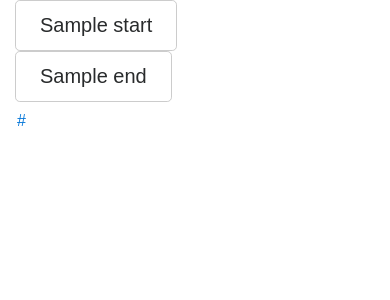
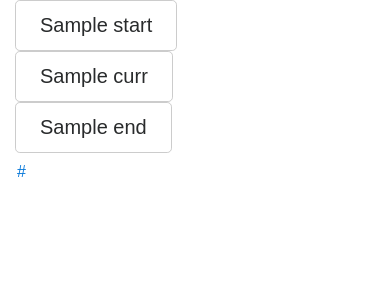
Before and after one commit to Chen-Oliver/wikideg, a Flask app: template templates/index.html in a window 390 px wide. Shown: the top 300 px of the page. Run offline with Flask 2, Linux system fonts and the light colour scheme; the template is opened without the code that fills it: most values are stand-ins (such as "Sample title", 1, 10 or a date in 2020); parts of the project's set-up code (start-up, migrations or seed data) failed here and were passed over; some libraries are stand-ins or nearby versions.

Commit message:
add POST request for links

```diff
--- a/app.py
+++ b/app.py
@@ -1,17 +1,25 @@
-from flask import Flask,render_template
+from flask import Flask,render_template,request
 import wiki
-import page as pg
-
+from copy import deepcopy
 
 app = Flask(__name__)
-
-@app.route("/")
+pageTup = wiki.initPages()
+startPage=pageTup[0]
+copy = deepcopy(pageTup)
+currPage=copy[0]
+endPage=pageTup[1]
+pathHist=[startPage.title]
+@app.route("/",methods=['GET', 'POST'])
 def hello():
-    pageTup = wiki.initPages()
-    startPage=currPage = pageTup[0]
-    endPage = pageTup[1]
-    pathHist = [startPage.title]
-    return(render_template("index.html",start=startPage,curr=currPage,end=endPage))
+    global currPage
+    global pathHist
+    if request.method == "POST":
+        title = request.form.get("submit")
+        nextPage = wiki.wikiJSON("https://en.wikipedia.org/w/api.php?action=query&titles=%s&explaintext=true&prop=extracts|links&pllimit=500&exintro=1&exsentences=1&explaintext=true&format=json"%(title,))
+        currPage.title = wiki.getTitle(nextPage)
+        currPage.description = wiki.getDescr(nextPage)
+        currPage.links = wiki.getLinks(nextPage)
+    return render_template("index.html",start=startPage,curr=currPage,end=endPage)
 
 if __name__ == '__main__':
     app.debug = True
--- a/templates/index.html
+++ b/templates/index.html
@@ -2,7 +2,7 @@
 <html>
 <head>
     <title>Degrees of Wikipedia</title>
-    <link rel="stylesheet" href="static/styles.css">
+    <link rel=stylesheet type=text/css href="{{ url_for('static', filename='style.css') }}">
     <meta charset="UTF-8">
     <meta name="viewport" content="width=device-width, initial-scale=1, shrink-to-fit=no">
      <link rel="stylesheet" href="https://maxcdn.bootstrapcdn.com/bootstrap/4.0.0-alpha.6/css/bootstrap.min.css" integrity="sha384-rwoIResjU2yc3z8GV/NPeZWAv56rSmLldC3R/AZzGRnGxQQKnKkoFVhFQhNUwEyJ" crossorigin="anonymous">
@@ -13,20 +13,26 @@
 <body>
 <div class="container">
   <div class="row" id="startend">
-    <div class="col-md-6">
+    <div class="col-md-4">
       <button type="button" class="btn btn-secondary btn-lg" data-trigger="hover" data-container="body" data-toggle="popover" data-placement="bottom" data-content="{{start.description}}">
         {{start.title}}
       </button>
     </div>
-    <div class="col-md-6">
+    <div class="col-md-4">
+      <button type="button" class="btn btn-secondary btn-lg" data-trigger="hover" data-container="body" data-toggle="popover" data-placement="bottom" data-content="{{curr.description}}">
+        {{curr.title}}
+      </button>
+    </div>
+    <div class="col-md-4">
       <button type="button" class="btn btn-secondary btn-lg" data-trigger="hover" data-container="body" data-toggle="popover" data-placement="bottom" data-content="{{end.description}}">
         {{end.title}}
       </button>
     </div>
-
+<form action="/" method="POST" >
     {% for link in curr.links%}
-      <button type="button" class="btn btn-link">{{link}}</button>
+      <button type="submit" name="submit" class="btn btn-link" value="{{link}}">{{link}}</button>
     {% endfor %}
+</form>
   </div>
 </div>
 <script>
--- a/wiki.py
+++ b/wiki.py
@@ -9,8 +9,8 @@ Book talk|Draft|Draft talk|Education Program|Education Program talk|TimedText|Ti
 Module talk|Gadget|Gadget talk|Gadget definition|Gadget definition talk)(?=:)")
 
 #query for random page
-randomQuery = "https://en.wikipedia.org/w/api.php?action=query&generator=random&grnnamespace=0&explaintext=true&prop=extracts|links&pllimit=500&exintro=1&exsentences=1&explaintext=true&format=json"
-
+randomQuery = "https://en.wikipedia.org/w/api.php?action=query&generator=random&grnnamespace=0&explaintext=true&prop=extracts|links&pllimit=500&exintro=1&exsentences=2&explaintext=true&format=json"
+continueQuery= "https://en.wikipedia.org/w/api.php?action=query&generator=random&grnnamespace=0&explaintext=true&prop=extracts|links&pllimit=500&plcontinue=%s&exintro=1&exsentences=2&explaintext=true&format=json"
 #search query in category
 searchQuery = "https://en.wikipedia.org/w/api.php?action=query&list=search&format=json&srsearch=%s+incategory:%s"
 
@@ -41,13 +41,15 @@ def getTitle(page):
     return title
 def getLinks(page):
     links = getNextVal(page["query"]["pages"])["links"]
-    return links
+    return remNamespace(links)
 def getDescr(page):
     descr = getNextVal(page["query"]["pages"])["extract"]
     return descr
 
+#pages in these categories are not actual articles
+bad_categories = ["All_article_disambiguation_pages","Surnames","Lists_of_lists"]
 #search category for pageTitle, default category is disambiguation pages
-def searchCategory(pageTitle,category="All_disambiguation_pages"):
+def searchCategory(pageTitle,category):
     result = wikiJSON(searchQuery%(pageTitle,category))
     result= result["query"]["search"]
     if not result:
@@ -60,9 +62,10 @@ def initPages():
     start = wikiJSON()
     end = wikiJSON()
     #start and end pages sohuld be different and shouldn't be disambiguation pages
-    while(searchCategory(getTitle(start)) or searchCategory(getTitle(end)) and getTitle(start)==getTitle(end)):
-        start = wikiJSON()
-        end = wikiJSON()
-    startPage = pg.Page(getTitle(start),getDescr(start),remNamespace(getLinks(start)))
-    endPage = pg.Page(getTitle(end),getDescr(end),remNamespace(getLinks(end)))
+    for category in bad_categories:
+        while(searchCategory(getTitle(start),category) or searchCategory(getTitle(end),category) or getTitle(start)==getTitle(end)):
+            start = wikiJSON()
+            end = wikiJSON()
+    startPage = pg.Page(getTitle(start),getDescr(start),getLinks(start))
+    endPage = pg.Page(getTitle(end),getDescr(end),getLinks(end))
     return (startPage,endPage)
```
